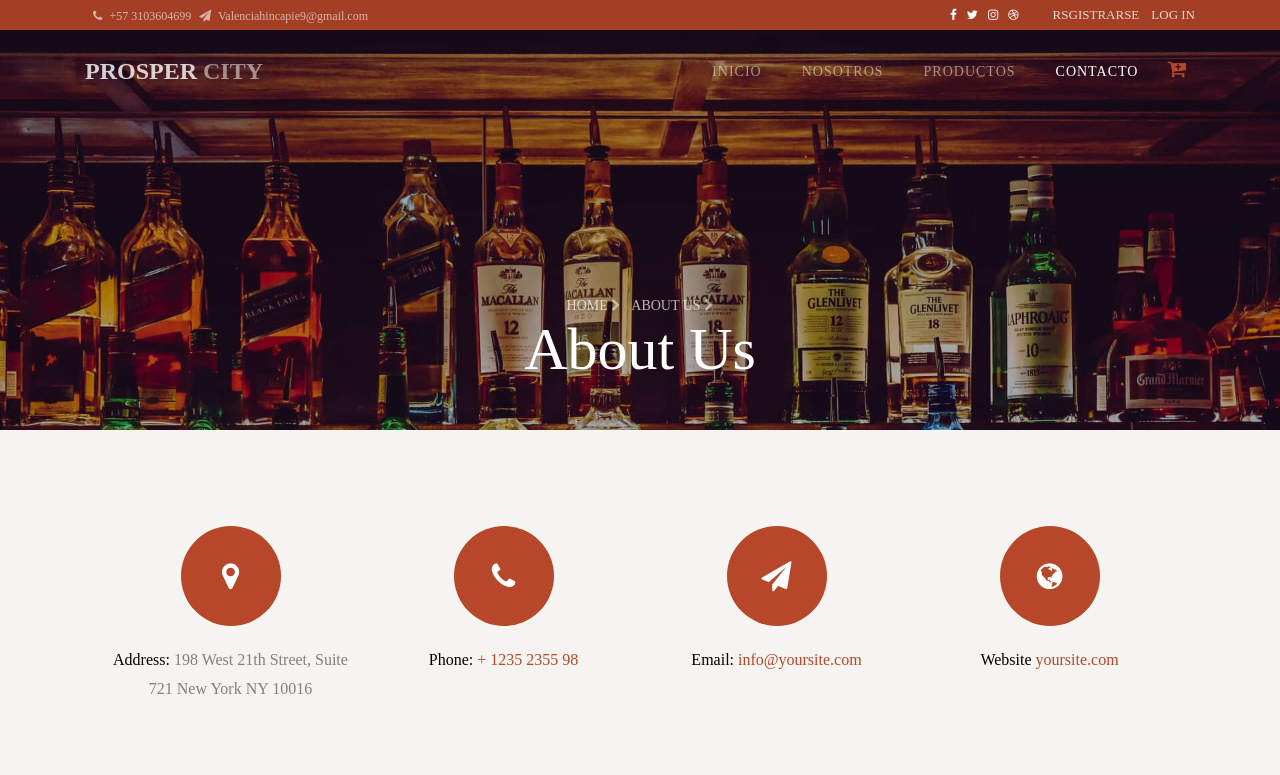
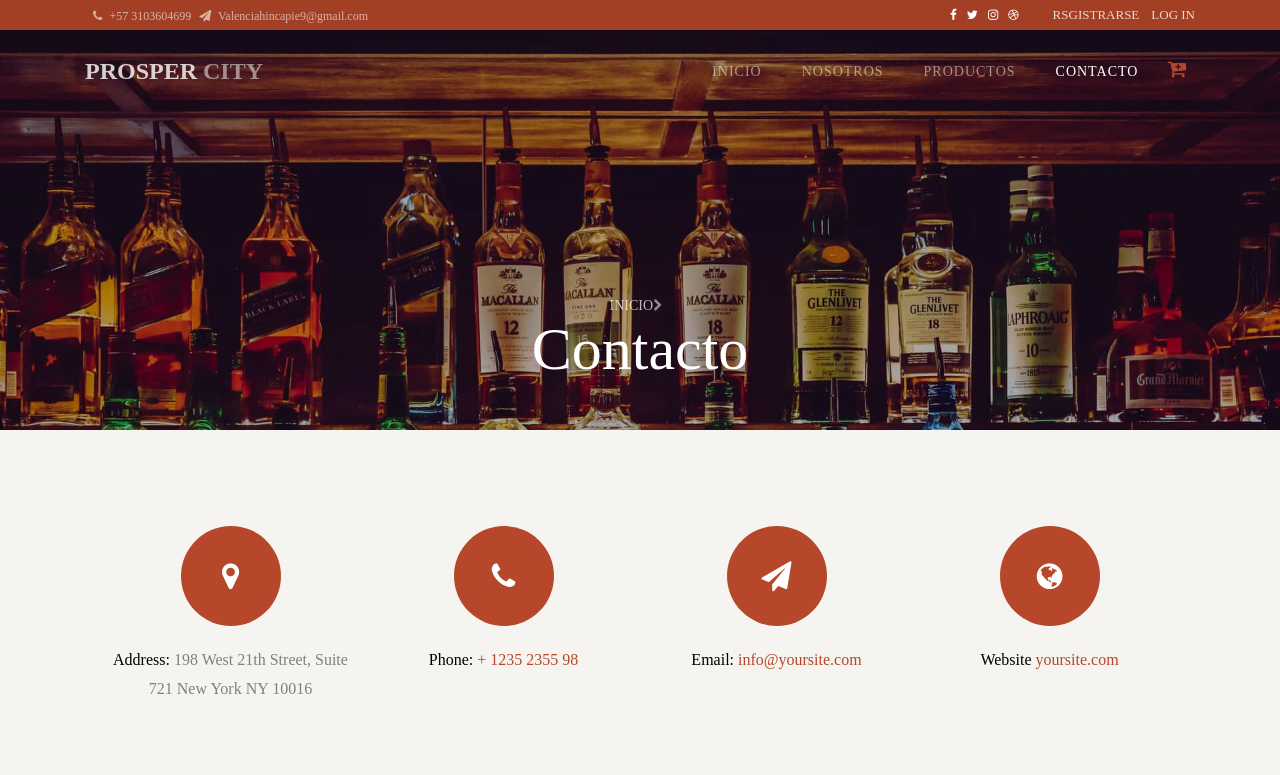
Before and after one commit to CarlosArturo19/prospercity, a Vue app: page /#/contact in a window 1280 px wide. Shown: the top 775 px of the page. Built offline with nearby package versions, Linux system fonts and the light colour scheme.

Commit message:
HAciendo cambios pequeños

```diff
--- a/src/components/ListProductSection.vue
+++ b/src/components/ListProductSection.vue
@@ -1,5 +1,5 @@
 <template>
-    <section class="ftco-section">
+    <section class="ftco-section" id="Productos">
         <div class="container">
             <div class="row">
                 <div class="col-md-9">
--- a/src/components/TopAboutSection.vue
+++ b/src/components/TopAboutSection.vue
@@ -8,21 +8,17 @@
                     <p class="breadcrumbs mb-0">
 
                         <span class="mr-2">
-                            <a href="#">
-                                Home
-                            </a>
+                            <router-link to="/">Inicio</router-link>
                             <i class="fa fa-chevron-right"></i>
                         </span>
 
-                        <span>
-                            <a href="#">
-                                About Us
-                            </a>
+                        <!-- <span>
+                            <a href="#Productos">{{ title }}</a>
                             <i class="fa fa-chevron-right"></i>
-                        </span>
+                        </span> -->
 
                     </p>
-                    <h2 class="mb-0 bread">About Us</h2>
+                    <h2 class="mb-0 bread">{{ title }}</h2>
 
                 </div>
             </div>
@@ -33,7 +29,11 @@
 
 
 <script>
-
+    export default {
+        name:'TopAboutSection',
+        components:{ },
+        props: ['title']
+    }
 </script>
 
 
--- a/src/pages/AboutPage.vue
+++ b/src/pages/AboutPage.vue
@@ -1,7 +1,7 @@
 <template>
   <FirstToolbar />
   <SecondToolbar />
-  <TopAboutSection />
+  <TopAboutSection title="Nosotros" />
   <InformationSection />
   <AboutSection />
   <CategoriesSection />
--- a/src/pages/ContactPage.vue
+++ b/src/pages/ContactPage.vue
@@ -1,7 +1,7 @@
 <template>
     <FirstToolbar/>
     <SecondToolbar/>
-    <TopAboutSection/>
+    <TopAboutSection title="Contacto"/>
     <ContactSection/>
         <footer class="ftco-footer">
         <FirstFooter />
--- a/src/pages/ProductsPage.vue
+++ b/src/pages/ProductsPage.vue
@@ -1,7 +1,7 @@
 <template>
     <FirstToolbar />
     <SecondToolbar/>
-    <TopAboutSection/>
+    <TopAboutSection title="Productos"/>
     <ListProductSection/>
     <footer class="ftco-footer">
         <FirstFooter />
```
Lines whose indentation alone changed are shown as unchanged.
